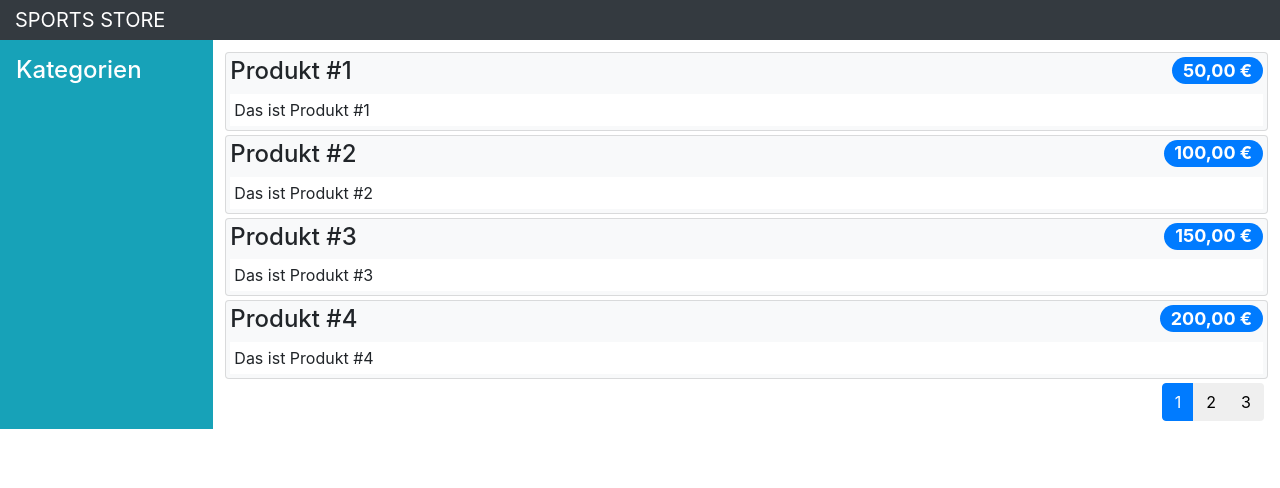
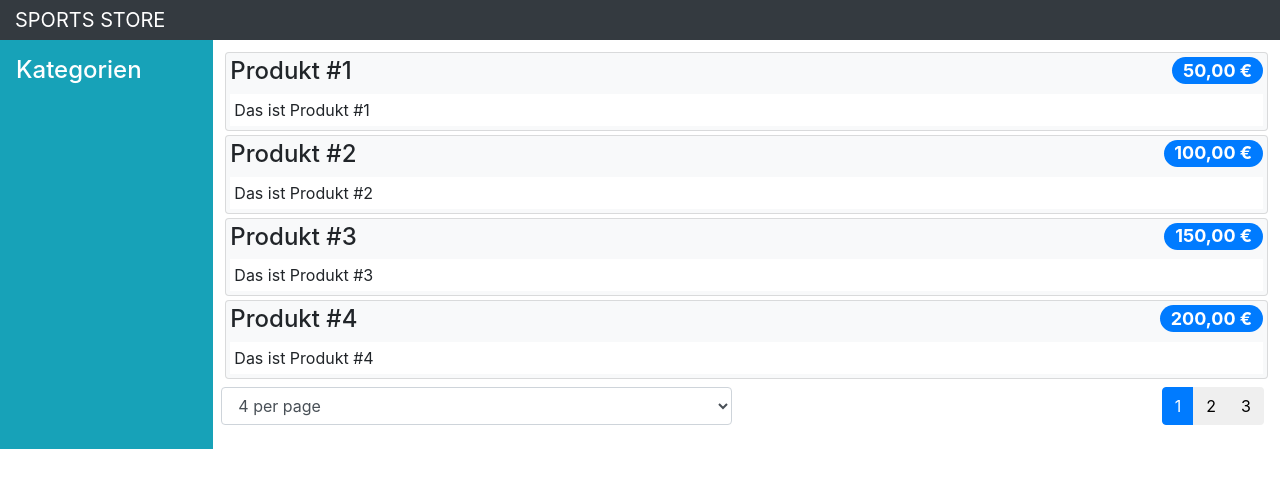
Before and after one commit to serdarayalp/my-vue-sportsstore, a Vue app: page / in a window 1280 px wide. Shown: the top 488 px of the page. Built offline with nearby package versions, Linux system fonts and the light colour scheme.

Commit message:
PageSize

```diff
--- a/src/components/PageControls.vue
+++ b/src/components/PageControls.vue
@@ -1,5 +1,13 @@
 <template>
-  <div v-if="pageCount > 1" class="text-right">
+  <div class="row mt-2">
+    <div class="col form-group">
+      <select class="form-control" v-on:change="changePageSize">
+        <option value="4">4 per page</option>
+        <option value="8">8 per page</option>
+        <option value="12">12 per page</option>
+      </select>
+    </div>
+    <div class="text-right col">
       <div class="btn-group mx-2">
         <button
           v-for="i in pageNumbers"
@@ -12,11 +20,11 @@
         </button>
       </div>
     </div>
+  </div>
 </template>
 
 <script>
 import { mapState, mapGetters, mapMutations } from "vuex";
-
 export default {
   computed: {
     ...mapState(["currentPage"]),
@@ -26,7 +34,10 @@
     },
   },
   methods: {
-    ...mapMutations(["setCurrentPage"]),
+    ...mapMutations(["setCurrentPage", "setPageSize"]),
+    changePageSize($event) {
+      this.setPageSize(Number($event.target.value));
+    },
   },
 };
 </script>
```
Lines whose indentation alone changed are shown as unchanged.
